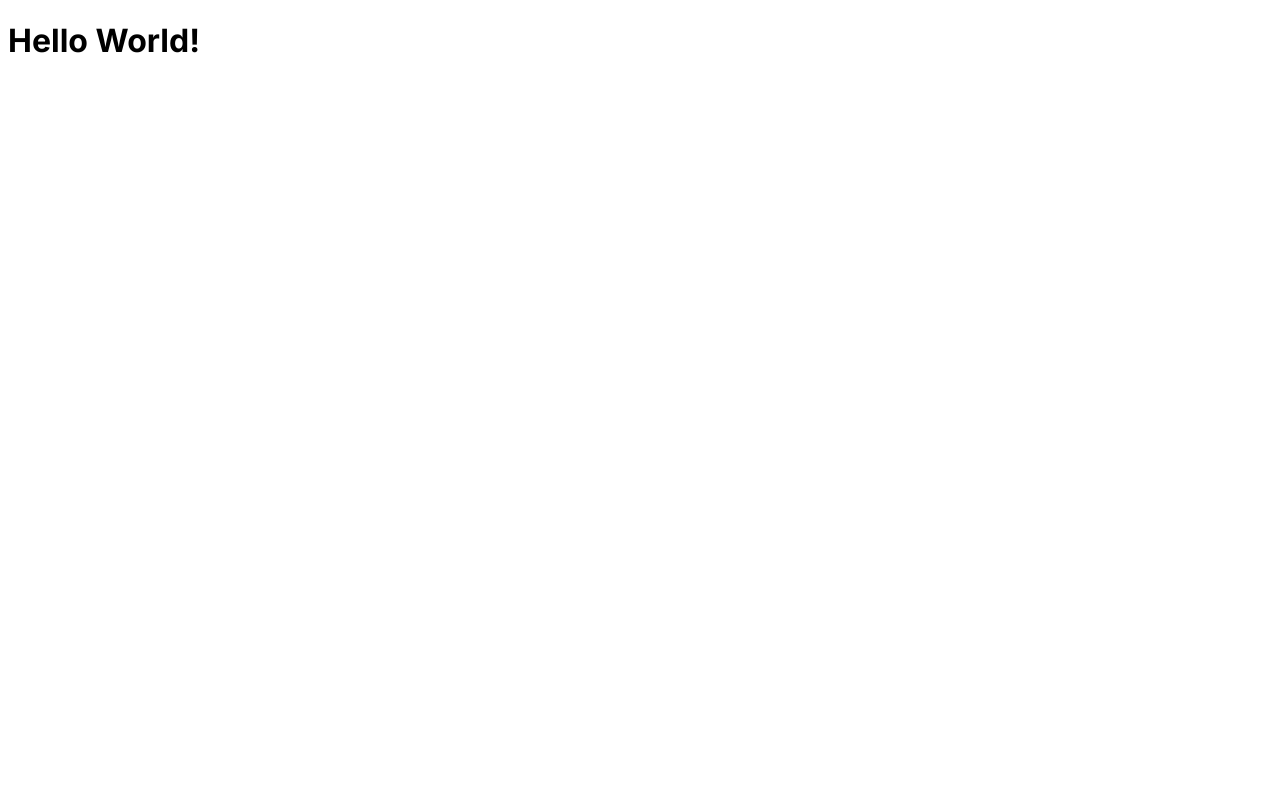
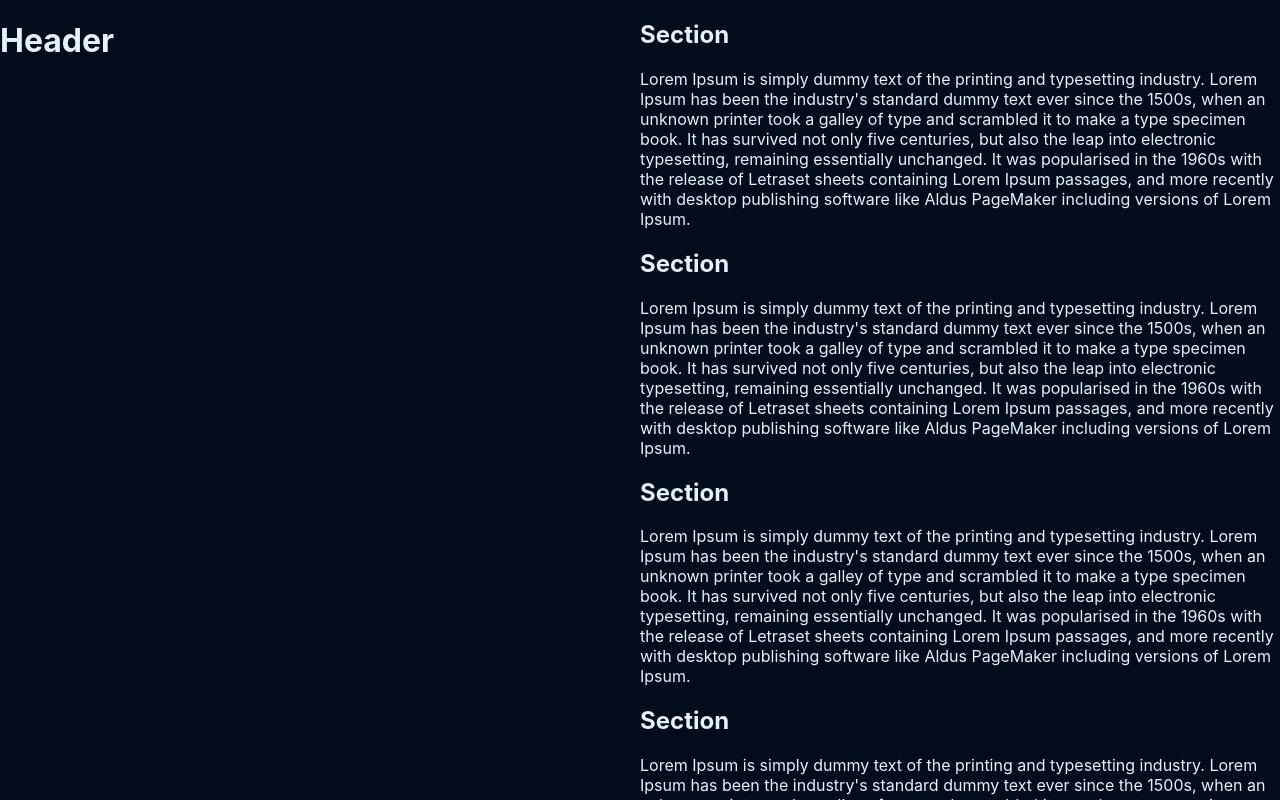
Before and after one commit to frayfray248/fraser-portfolio-v3, a Next.js app: page / in a window 1280 px wide. Built offline with nearby package versions, Linux system fonts and the light colour scheme.

Commit message:
basic layout

```diff
--- a/package.json
+++ b/package.json
@@ -11,6 +11,7 @@
   "dependencies": {
     "next": "13.4.10",
     "react": "18.2.0",
-    "react-dom": "18.2.0"
+    "react-dom": "18.2.0",
+    "styled-components": "^6.0.4"
   }
 }
--- /dev/null
+++ b/src/app/components/layout/Container.js
@@ -0,0 +1,13 @@
+import styled from 'styled-components'
+
+const StyledContainer = styled.div`
+    display: flex;
+`
+
+export default function Container({ children }) {
+    return (
+        <StyledContainer>
+            {children}
+        </StyledContainer>
+    )
+}
--- /dev/null
+++ b/src/app/components/layout/Header.js
@@ -0,0 +1,19 @@
+import styled from 'styled-components'
+
+const StyledHeader = styled.div`
+    width: 50%;
+    height: 100vh;
+    position: sticky;
+    top: 0;
+`
+
+
+const Header = () => {
+    return (
+        <StyledHeader>
+            <h1>Header</h1>
+        </StyledHeader>
+    )
+}
+
+export default Header
--- /dev/null
+++ b/src/app/components/layout/Main.js
@@ -0,0 +1,15 @@
+import styled from 'styled-components'
+
+const StyledMain = styled.main`
+    width: 50%;
+    overflow-y: scroll;
+    height: 100vh;
+`
+
+export default function Main({ children }) {
+    return (
+        <StyledMain>
+            {children}
+        </StyledMain>
+    )
+}
--- /dev/null
+++ b/src/app/components/layout/Section.js
@@ -0,0 +1,25 @@
+const Section = () => {
+    return (
+        <section>
+            <h1>Section</h1>
+            <p>Lorem Ipsum is simply dummy
+                text of the printing and
+                typesetting industry. Lorem Ipsum has
+                been the industry's standard dummy
+                text ever since the 1500s, when an
+                unknown printer took a galley of type
+                and scrambled it to make a type specimen book.
+                It has survived not only five centuries,
+                but also the leap into electronic typesetting,
+                remaining essentially unchanged.
+                It was popularised in the 1960s
+                with the release of Letraset sheets
+                containing Lorem Ipsum passages, and
+                more recently with desktop publishing
+                software like Aldus PageMaker including
+                versions of Lorem Ipsum.</p>
+        </section>
+    )
+}
+
+export default Section
--- a/src/app/layout.js
+++ b/src/app/layout.js
@@ -1,6 +1,4 @@
-import { Inter } from 'next/font/google'
-
-const inter = Inter({ subsets: ['latin'] })
+import StyledComponentsRegistry from './lib/registry'
 
 export const metadata = {
   title: 'Create Next App',
@@ -8,9 +6,11 @@ export const metadata = {
 }
 
 export default function RootLayout({ children }) {
-  return (
-    <html lang="en">
-      <body className={inter.className}>{children}</body>
-    </html>
-  )
-}
+    return (
+      <html>
+        <body>
+          <StyledComponentsRegistry>{children}</StyledComponentsRegistry>
+        </body>
+      </html>
+    )
+  }
--- /dev/null
+++ b/src/app/lib/registry.js
@@ -0,0 +1,25 @@
+'use client'
+
+import React, { useState } from 'react'
+import { useServerInsertedHTML } from 'next/navigation'
+import { ServerStyleSheet, StyleSheetManager } from 'styled-components'
+
+export default function StyledComponentsRegistry({ children }) {
+  // Only create stylesheet once with lazy initial state
+  // x-ref: https://reactjs.org/docs/hooks-reference.html#lazy-initial-state
+  const [styledComponentsStyleSheet] = useState(() => new ServerStyleSheet())
+
+  useServerInsertedHTML(() => {
+    const styles = styledComponentsStyleSheet.getStyleElement()
+    styledComponentsStyleSheet.instance.clearTag()
+    return <>{styles}</>
+  })
+
+  if (typeof window !== 'undefined') return <>{children}</>
+
+  return (
+    <StyleSheetManager sheet={styledComponentsStyleSheet.instance}>
+      {children}
+    </StyleSheetManager>
+  )
+}
--- a/src/app/page.js
+++ b/src/app/page.js
@@ -1,5 +1,32 @@
+'use client'
+
+import React from "react"
+import GlobalStyles from "./styles/GlobalStyles"
+
+import Container from "./components/layout/Container"
+import Header from "./components/layout/Header"
+import Section from "./components/layout/Section"
+import Main from "./components/layout/Main"
+
 export default function Home() {
-  return (
-    <h1>Hello World!</h1>
-  )
+    return (
+        <React.Fragment>
+            <GlobalStyles />
+            <Container>
+                <Header />
+                <Main>
+                    <Section />
+                    <Section />
+                    <Section />
+                    <Section />
+                    <Section />
+                    <Section />
+                    <Section />
+                    <Section />
+                    <Section />
+                </Main>
+
+            </Container>
+        </React.Fragment>
+    )
 }
--- /dev/null
+++ b/src/app/styles/GlobalStyles.js
@@ -0,0 +1,25 @@
+'use client'
+
+import { createGlobalStyle } from 'styled-components'
+import variables from './variables'
+
+const GlobalStyles = createGlobalStyle`
+    ${variables};
+
+    html {
+        width: 100%;
+        scroll-behavior: smooth;
+    }
+
+    body {
+        margin: 0;
+        width: 100%;
+        min-height: 100%;
+        background-color: var(--dark-navy);
+        color: var(--white);
+        font-family: var(--font-calibre);
+    }
+
+`
+
+export default GlobalStyles
--- /dev/null
+++ b/src/app/styles/variables.js
@@ -0,0 +1,15 @@
+import { css } from 'styled-components';
+
+const variables = css`
+
+    :root {
+        --dark-navy: #020c1b;
+        --white: #e6f1ff;
+
+        --font-calibre: 'Calibre', 'Inter', 'San Francisco', 'SF Pro Text', -apple-system, system-ui,
+        sans-serif;
+    }
+
+`
+
+export default variables
```
Also changed, not shown: 1 other file (tests, documents, lock files or other folders).
